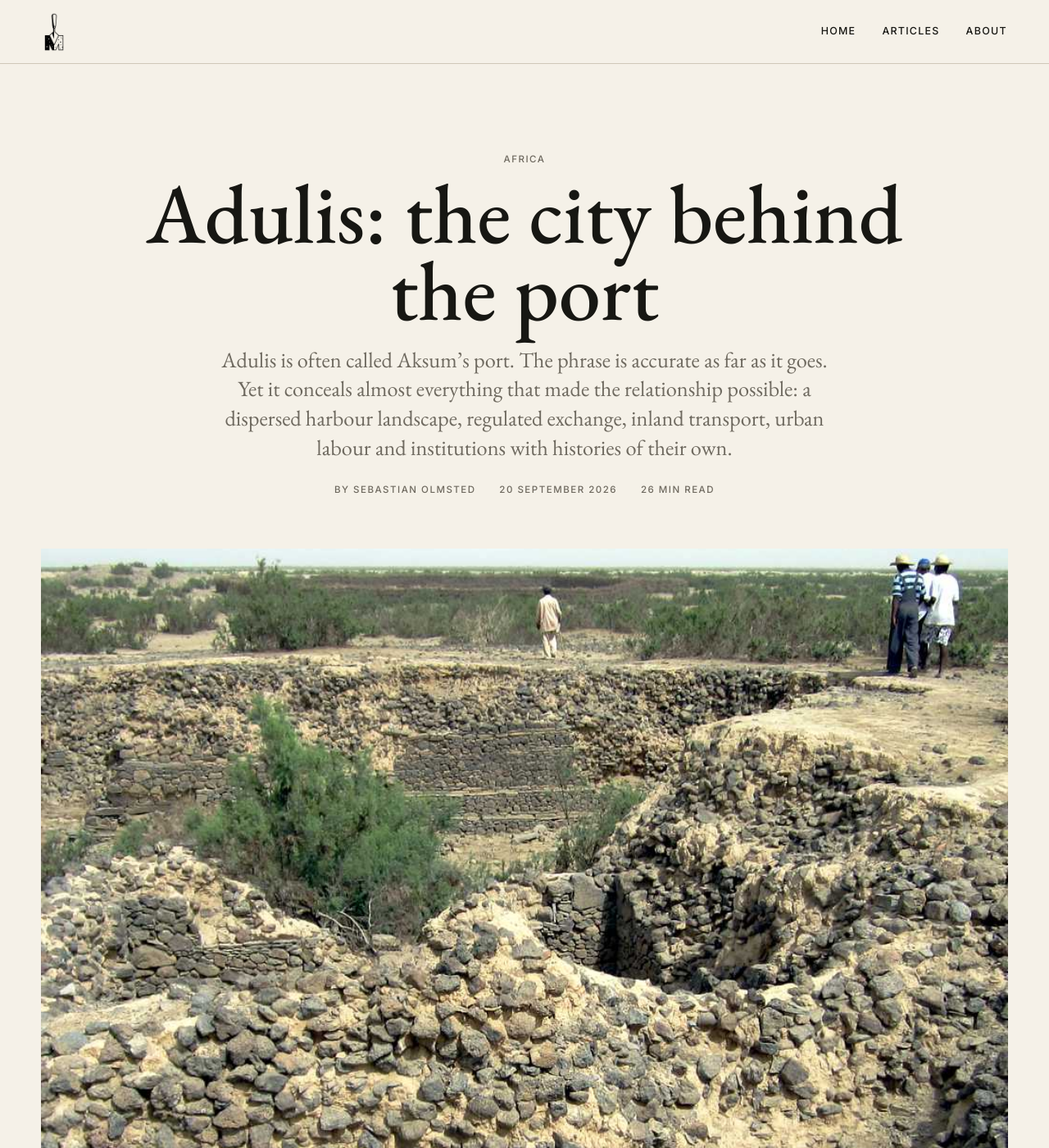
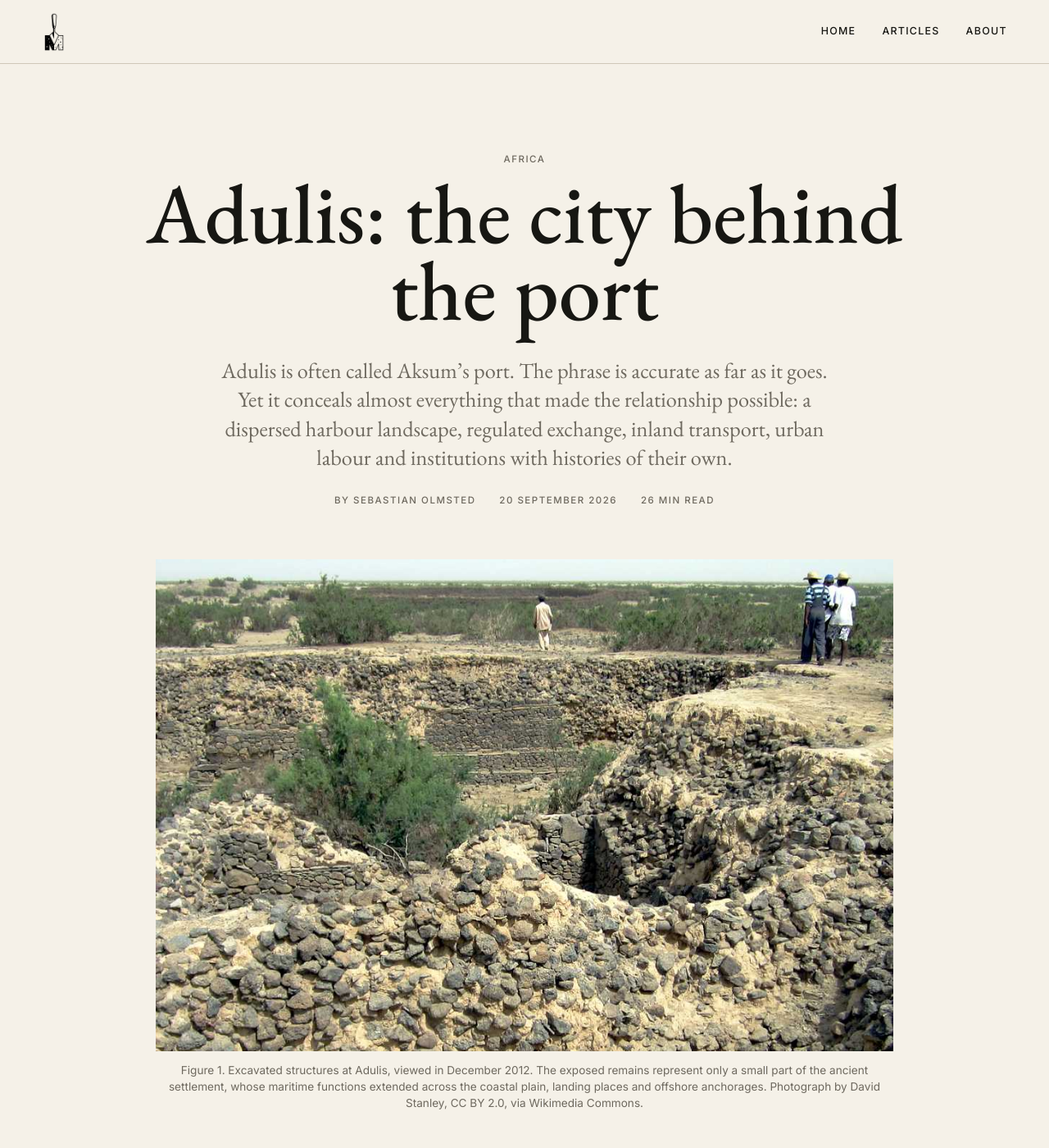
Before and after one commit to basolmsted-blip/mnemosyne-online, a Jekyll site: the page built from _posts/2026-09-20-adulis-the-city-behind-the-port.md, in a window 1280 px wide and 1400 px high. Shown: the whole window at 82% size. Built offline with Jekyll 4.4.1, drawn with Linux system fonts in a browser that asks for light colours.

Commit message:
Add files via upload

```diff
--- a/assets/css/style.css
+++ b/assets/css/style.css
@@ -98,16 +98,19 @@
   width: min(1180px, calc(100% - 3rem));
   margin-inline: auto;
 }
-.featured { padding: 6rem 0; }
+.featured {
+  width: min(1040px, calc(100% - 3rem));
+  padding: 2.75rem 0 6rem;
+}
 .eyebrow, .article-date, .article-meta, .archive-item time {
   color: var(--muted);
   font: 500 .72rem/1.4 var(--sans);
   letter-spacing: .13em;
   text-transform: uppercase;
 }
-.featured__grid { display: grid; grid-template-columns: minmax(0, 1.3fr) minmax(300px, .85fr); gap: clamp(2rem, 6vw, 6rem); align-items: center; }
-.featured__image { width: 100%; aspect-ratio: 4/3; object-fit: cover; }
-.featured h1 { margin: .5rem 0 1rem; font-size: clamp(2.5rem, 5vw, 5rem); font-weight: 500; line-height: .98; }
+.featured__grid { display: grid; grid-template-columns: minmax(0, 1.05fr) minmax(300px, .95fr); gap: clamp(2rem, 4.5vw, 4rem); align-items: center; }
+.featured__image { width: 100%; aspect-ratio: 3/2; object-fit: cover; }
+.featured h1 { margin: .5rem 0 1rem; font-size: clamp(2.5rem, 4.2vw, 4.25rem); font-weight: 500; line-height: .98; }
 .featured h1 a, .article-card h3 a, .archive-item h2 a { text-decoration: none; }
 .featured__standfirst { color: var(--muted); font-size: 1.4rem; line-height: 1.35; }
 .text-link { display: inline-block; margin-top: 1rem; font: 600 .76rem/1.4 var(--sans); letter-spacing: .09em; text-transform: uppercase; text-decoration: none; border-bottom: 1px solid var(--terracotta); }
@@ -130,7 +133,7 @@
 .prose h3 { margin: 2em 0 .6em; font-size: 1.45rem; font-weight: 500; }
 .prose blockquote { margin: 2.5rem 0; padding-left: 1.5rem; border-left: 2px solid var(--terracotta); color: var(--muted); font-style: italic; }
 .prose figure { margin: 3rem 0; }
-.prose figcaption, .hero-figure figcaption { margin-top: .8rem; color: var(--muted); font: .85rem/1.5 var(--sans); }
+.prose figcaption, .hero-figure figcaption { margin-top: .8rem; color: var(--muted); font: .85rem/1.5 var(--sans); text-align: center; }
 .prose .wide-figure { width: min(100vw - 3rem, 1080px); max-width: none; margin-left: 50%; transform: translateX(-50%); }
 
 .archive-list { border-top: 1px solid var(--line); }
@@ -140,13 +143,12 @@
 
 .article-shell { padding: 6rem 0 8rem; }
 .article-header { max-width: 960px; margin: 0 auto 4rem; text-align: center; }
-.article-header h1 { margin: .5rem 0 1.2rem; font-size: clamp(3.2rem, 8vw, 7rem); font-weight: 500; line-height: .92; }
+.article-header h1 { margin: .5rem 0 2rem; font-size: clamp(3.2rem, 8vw, 7rem); font-weight: 500; line-height: .92; }
 .article-subtitle { max-width: 760px; margin: 0 auto 1.6rem; color: var(--muted); font-size: clamp(1.25rem, 2.2vw, 1.65rem); line-height: 1.35; }
 .article-meta { display: flex; justify-content: center; flex-wrap: wrap; gap: .8rem 1.8rem; }
-.hero-figure { margin: 0 auto 5rem; }
-.hero-figure img { width: 100%; max-height: 760px; object-fit: cover; }
+.hero-figure { width: min(900px, 100%); margin: 0 auto 5rem; }
+.hero-figure img { width: 100%; max-height: 600px; object-fit: cover; }
 .article-body { margin-inline: auto; }
-.article-body > p:first-child { font-size: 1.35rem; line-height: 1.6; }
 .article-contents { margin: 3rem 0; padding: 1.5rem 1.75rem; border-block: 1px solid var(--line); }
 .article-contents p { margin-bottom: .6rem; font: 600 .72rem/1.4 var(--sans); letter-spacing: .12em; text-transform: uppercase; }
 .article-contents ol { margin: 0; padding-left: 1.2rem; }
@@ -174,7 +176,7 @@
   .site-nav { display: none; position: absolute; left: 0; right: 0; top: 100%; padding: 1.5rem; flex-direction: column; background: var(--paper); border-bottom: 1px solid var(--line); }
   .site-nav.is-open { display: flex; }
   .hero { min-height: 44vh; padding-block: 2.25rem 3rem; }
-  .featured { padding: 4rem 0; }
+  .featured { padding: 2.25rem 0 4rem; }
   .featured__grid, .archive-item { grid-template-columns: 1fr; }
   .article-grid { grid-template-columns: 1fr; }
   .featured h1 { font-size: 3rem; }
```
